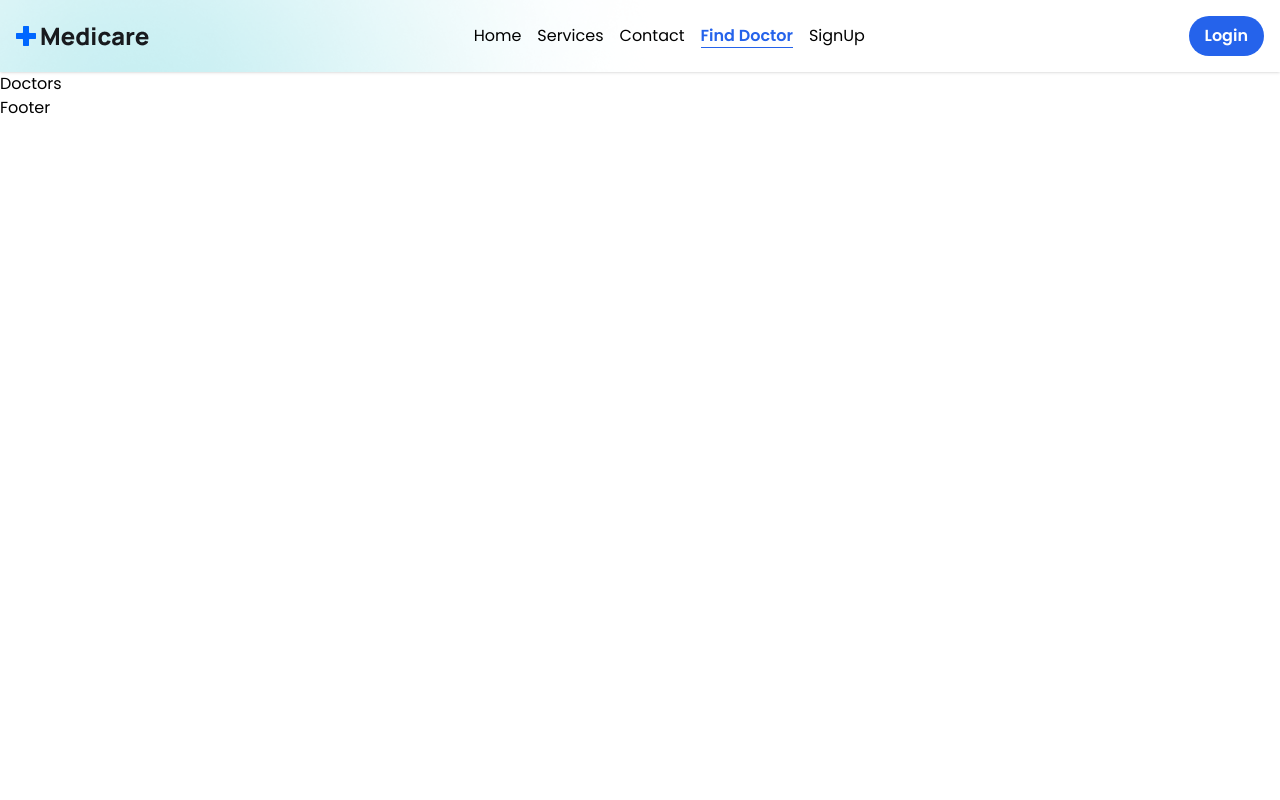
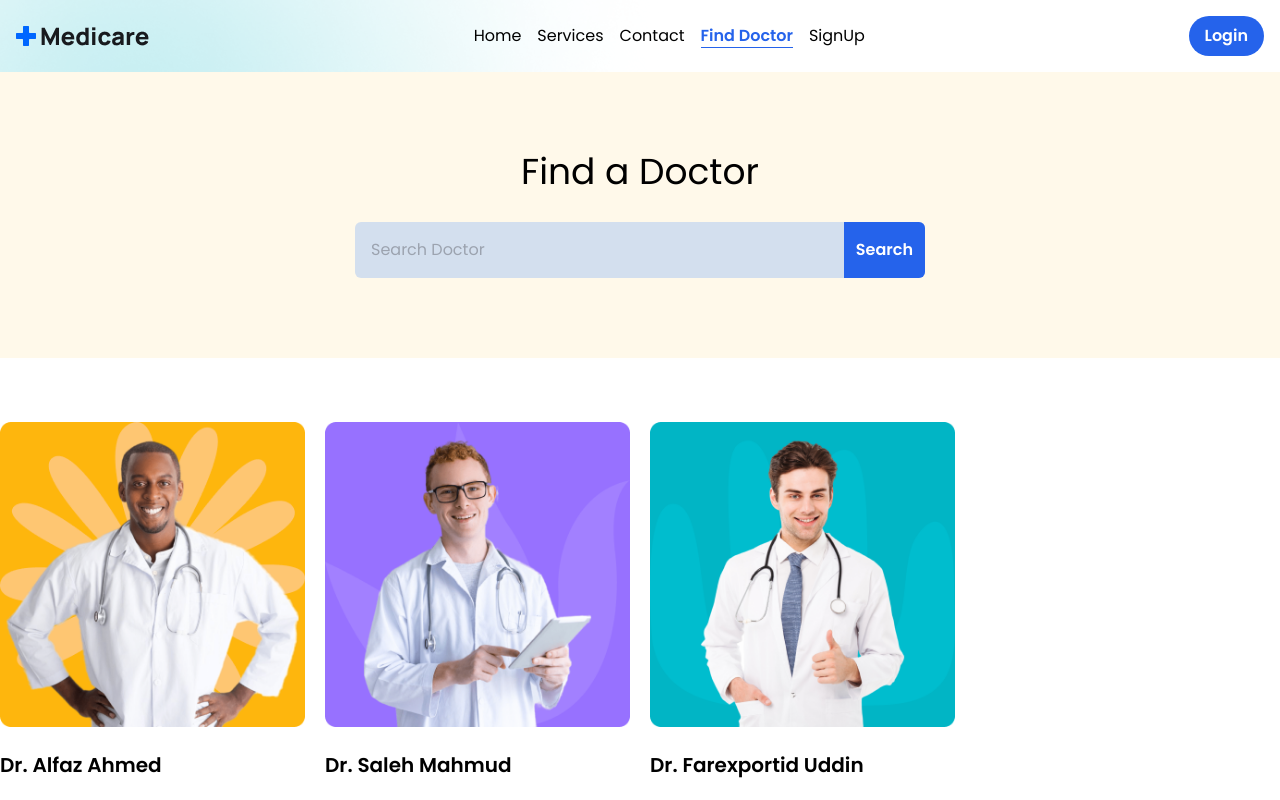
Before and after one commit to AkashAmrolkar/medicare, a React (Vite) app in the folder frontend/: page /doctors in a window 1280 px wide. Shown: the top 800 px of the page. Built offline with nearby package versions, Linux system fonts and the light colour scheme.

Commit message:
Initial Changes

```diff
--- a/frontend/src/pages/Services.jsx
+++ b/frontend/src/pages/Services.jsx
@@ -1,8 +1,29 @@
 import React from 'react'
+import services from '../assets/data/services';
+import ServiceComponent from '../component/ServiceComponent'
 
 const Services = () => {
   return (
-    <div>Services</div>
+    <section>
+      <div className='container mx-auto py-10'>
+        <div className=' w-full md:w-2/6 mx-auto'>
+        <h3 className=' text-3xl font-semibold text-black text-center mb-4'>
+            Our medical services
+        </h3>
+        <p className='text-xl text-gray-600 font-normal text-center'>World-class care for everyone. Our health system offers unmatched, expert health care</p>
+      </div>
+      <div className='grid grid-cols-1 md:grid-cols-3 gap-10 py-16 '>
+          {
+              services.map((service, index)=>{
+                  return(
+                      <ServiceComponent data={service} key={index} index={index} />
+                  )
+              })
+          }
+      </div>
+      </div>
+
+    </section>
   )
 }
 
--- a/frontend/src/pages/doctors/DoctorDetails.jsx
+++ b/frontend/src/pages/doctors/DoctorDetails.jsx
@@ -1,8 +1,26 @@
 import React from 'react'
-
+import doctorImg from '../../assets/images/doctor-img02.png'
 const DoctorDetails = () => {
   return (
-    <div>DoctorDetails</div>
+    <>
+      <section className='py-10'>
+        <div className='max-w-[1170px] px-5 mx-auto'>
+          <div className='grid md:grid-cols-3 gap-[50px]'>
+            <div className='md:col-span-2'>
+              <div className='flex items-center gap-5'>
+                <figure>
+                  <img src={doctorImg} alt='' className='w-full' />
+                </figure>
+                <div className='flex flex-col gap-4'>
+                  <span className='bg-[#ccf0f3] text-irisBlueColor py-1 px-6 lg:py-2 lg:px-6 text-[12px] leading-4 lg:text-[16px] lg:leading-7 font-semibold rounded'>Surgeon</span>
+                  <h3 className='text-headingColor text-[22px] font-bold'>Muhibur Rahman</h3>
+                </div>
+              </div>
+            </div>
+          </div>
+        </div>
+      </section>
+    </>
   )
 }
 
--- a/frontend/src/pages/doctors/Doctors.jsx
+++ b/frontend/src/pages/doctors/Doctors.jsx
@@ -1,8 +1,45 @@
-import React from 'react'
+import React, {useState} from 'react'
+import doctors from '../../assets/data/doctors'
+import DoctorComponent from '../../component/DoctorComponent'
 
 const Doctors = () => {
+  const [val, setVal] = useState('');
+  const handleChange = (e)=>{
+    e.preventDefault();
+    setVal(e.target.value)
+
+  }
   return (
-    <div>Doctors</div>
+    <>
+    <section className=' bg-[#fff9ea] text-center py-20'>
+      <div className='container mx-auto'>
+        <h2 className='heading text-4xl'>Find a Doctor</h2>
+        <div className='max-w-[570px] mt-[30px] mx-auto bg-[#0066ff2c] rounded-md flex items-center justify-between'>
+          <input
+            type='search'
+            className='py-4 pl-4 pr-2 bg-transparent w-full focus:outline-none cursor-pointer placeholder:text-textColor'
+            placeholder='Search Doctor'
+            onChange={handleChange} value={val} />
+            <button className='btn mt-o rounded-[0px] rounded-r-md bg-blue-600 py-4 px-3 text-white flex justify-center font-bold'>Search</button>
+        </div>
+      </div>
+    </section>
+    <section>
+      <div className='container mx-auto'>
+        <div className='grid grid-cols-1 sm:grid-cols-2 md:grid-cols-3 lg:grid-cols-4 gap-5 py-16 items-center'>
+          {
+            doctors.map((Doctor, index)=>{
+                  return(
+                      <DoctorComponent data={Doctor} key={index} index={index} />
+                  )
+              })
+          }
+        </div>
+      </div>
+    </section>
+    </>
+
+
   )
 }
 
```
